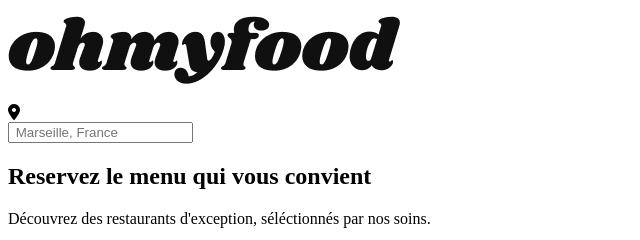
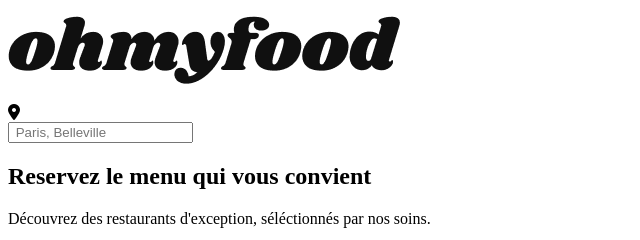
Before and after one commit to FZChlo/FernandezChloe_3_15112021, a plain HTML site: page index.html in a window 1280 px wide. Shown: the top 240 px of the page, 0-640 px from the left. Drawn offline with Linux system fonts and the light colour scheme.

Commit message:
update html index

```diff
--- a/index.html
+++ b/index.html
@@ -28,7 +28,7 @@
             <!--Recherche-->
             <div class="search">
                 <div class="ping"><i class="fas fa-map-marker-alt"></i></div>
-                <input type="text" id="search" name="search" placeholder=" Marseille, France" />
+                <input type="text" id="search" name="search" placeholder=" Paris, Belleville" />
             </div>
             <!--Titre, sous titre et bouton-->
             <h1>Reservez le menu qui vous convient</h1>
```
